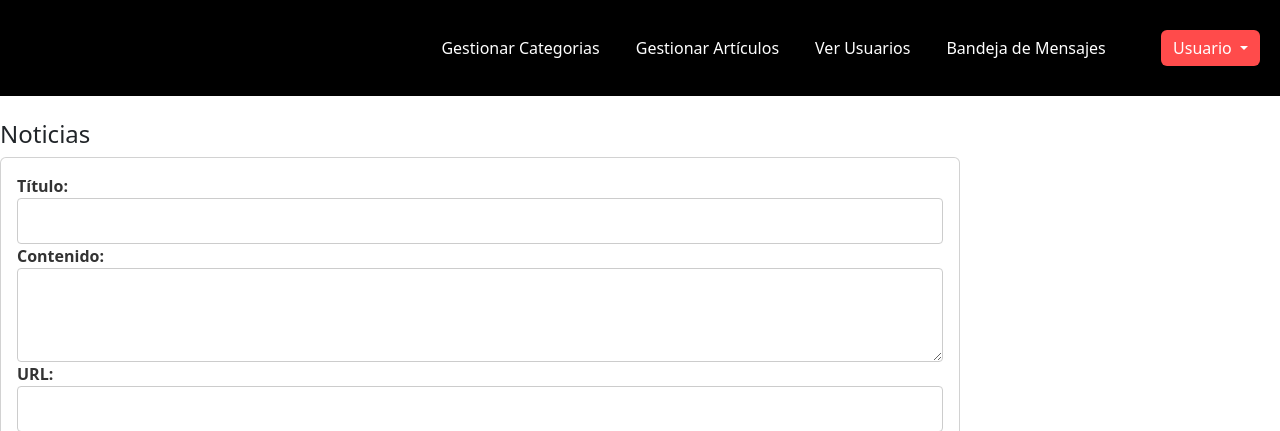
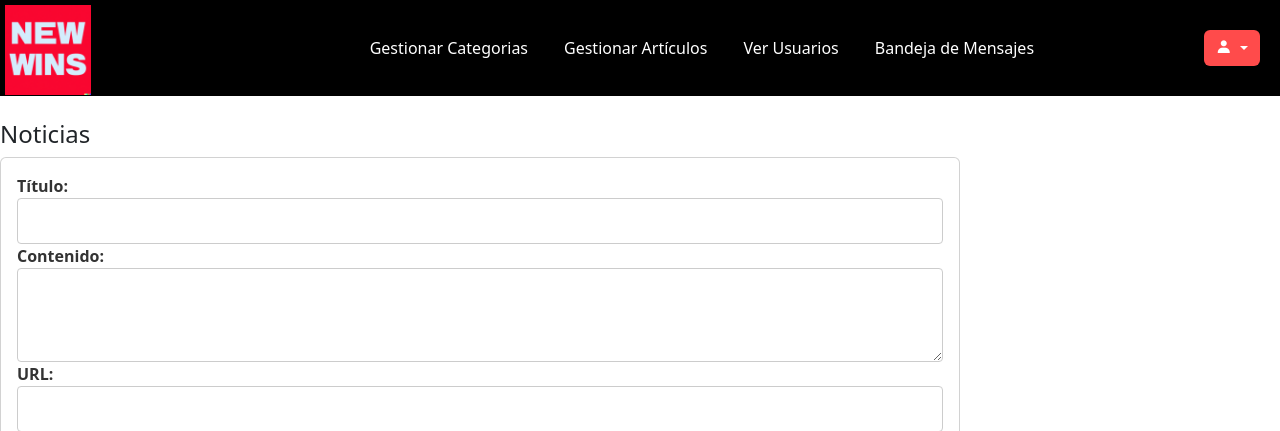
Before and after one commit to Amayagod14/NewWins_MVC, a PHP site: page /admin_dashboard.php in a window 1280 px wide. Shown: the top 431 px of the page. Run offline with PHP 8.4, Linux system fonts and the light colour scheme; the visitor is signed in with stand-in values (Sample User, id 1); data that the repository does not hold is empty.

Commit message:
Add files via upload

```diff
--- a/NewWins/view/header.php
+++ b/NewWins/view/header.php
@@ -26,14 +26,19 @@
     <meta name="viewport" content="width=device-width, initial-scale=1.0">
     <title>Admin Dashboard</title>
     <link rel="stylesheet" href="https://cdn.jsdelivr.net/npm/bootstrap@5.2.3/dist/css/bootstrap.min.css">
+    <link href='https://unpkg.com/boxicons@2.1.1/css/boxicons.min.css' rel='stylesheet'>
     <link rel="stylesheet" href="../css/styles.css"> <!-- Vincula tu archivo CSS externo -->
 </head>
 
 <body>
-    <nav class="navbar navbar-expand-lg">
+    <a class="navbar-brand outside-brand" href="admin_dashboard.php">
+    <img src="../img/logo.png" alt="Logo">
+</a>
+<nav class="navbar navbar-expand-lg">
         <div class="container-fluid">
-            <a class="navbar-brand" href="admin_dashboard.php">Admin Dashboard</a>
-            <button class="navbar-toggler" type="button" data-bs-toggle="collapse" data-bs-target="#navbarNav" aria-controls="navbarNav" aria-expanded="false" aria-label="Toggle navigation">
+
+            <button class="navbar-toggler" type="button" data-bs-toggle="collapse" data-bs-target="#navbarNav"
+                aria-controls="navbarNav" aria-expanded="false" aria-label="Toggle navigation">
                 <span class="navbar-toggler-icon"></span>
             </button>
             <div class="collapse navbar-collapse" id="navbarNav">
@@ -53,8 +58,9 @@
                 </ul>
                 <!-- Menú desplegable -->
                 <div class="dropdown ms-auto">
-                    <button class="btn btn-secondary dropdown-toggle" type="button" id="dropdownMenuButton" data-bs-toggle="dropdown" aria-expanded="false">
-                        Usuario
+                    <button class="btn btn-secondary dropdown-toggle" type="button" id="dropdownMenuButton"
+                        data-bs-toggle="dropdown" aria-expanded="false">
+                        <i class='bx bxs-user'></i>
                     </button>
                     <ul class="dropdown-menu" aria-labelledby="dropdownMenuButton">
                         <li><a class="dropdown-item" href="perfil.php">Ver perfil</a></li>
```
